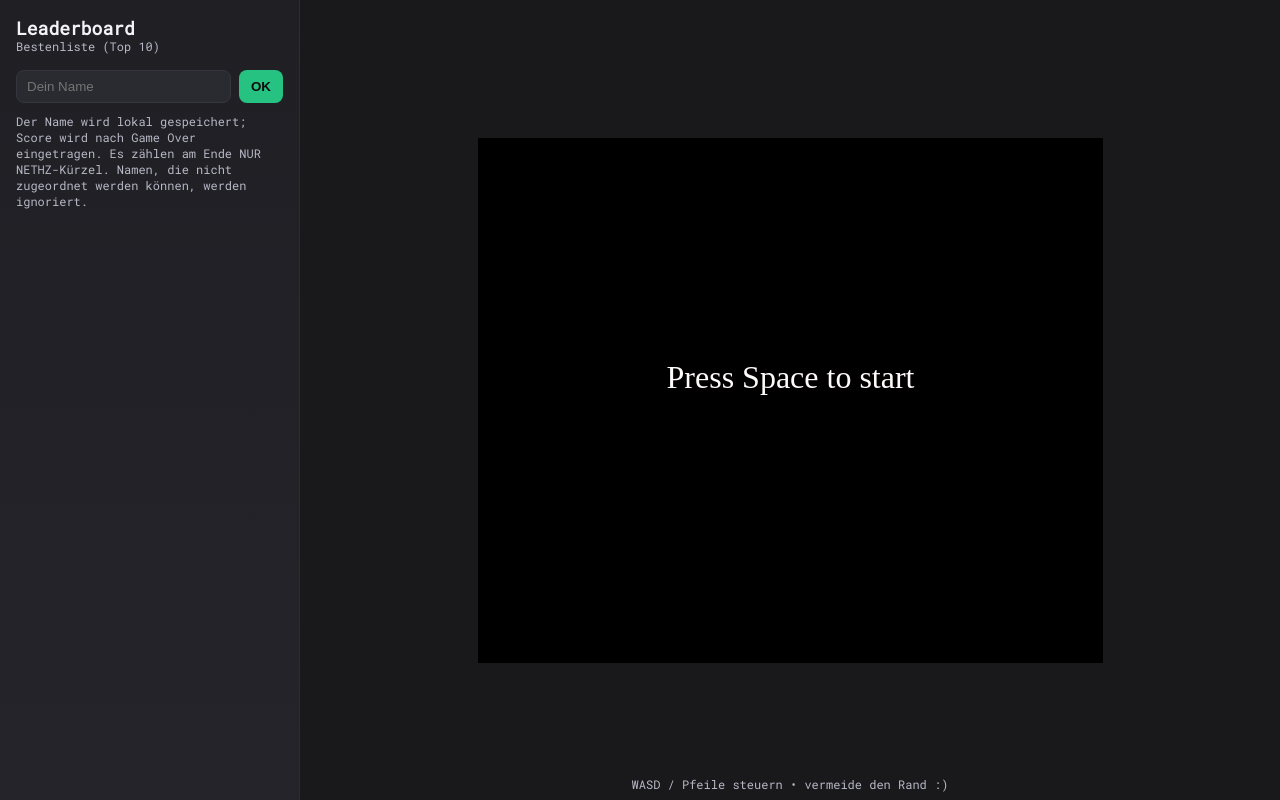
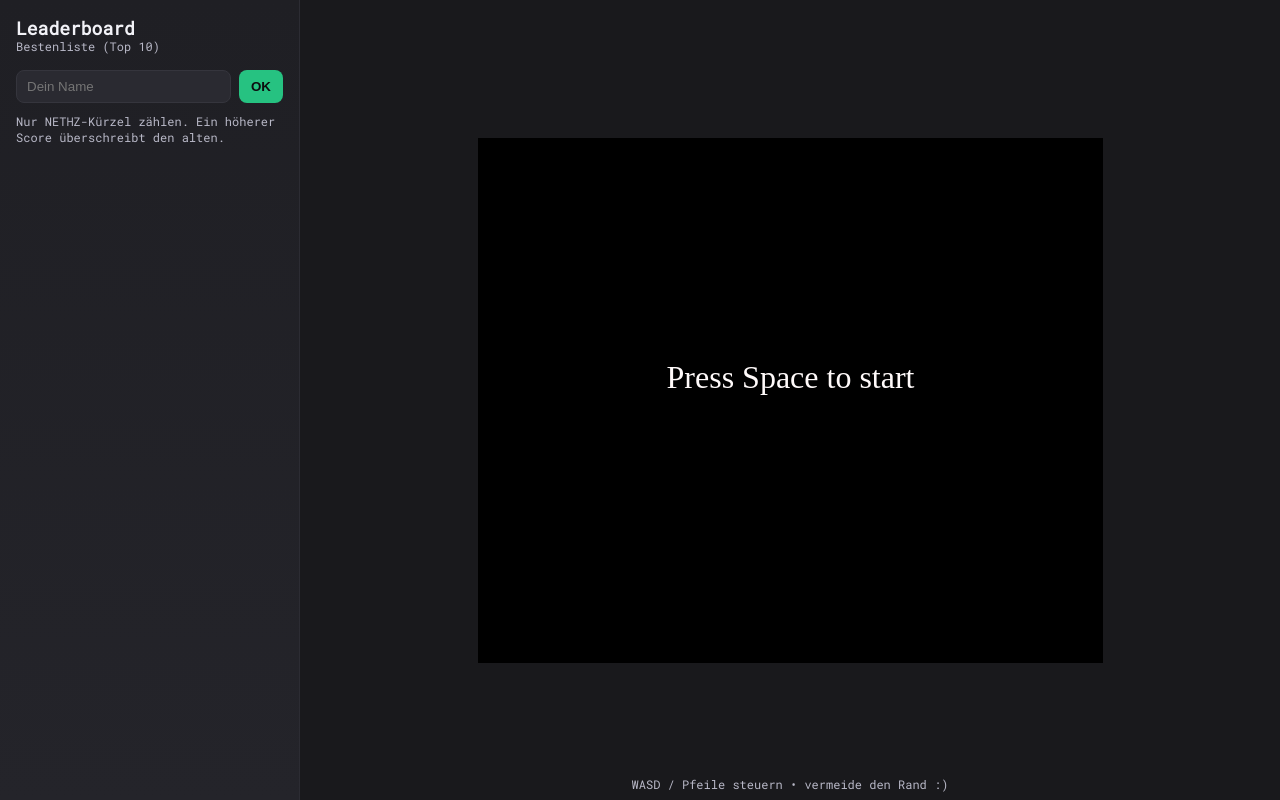
Before and after one commit to HenrikPaetzold/HenrikPaetzold.github.io, a plain HTML site: page snake/snake.html in a window 1280 px wide. Drawn offline with Linux system fonts and the light colour scheme; no server answers.

Commit message:
update snake - add nethz kürzel notice

```diff
--- a/snake/snake.html
+++ b/snake/snake.html
@@ -123,7 +123,7 @@
         <input id="playerName" type="text" placeholder="Dein Name" maxlength="24" />
         <button id="saveNameBtn">OK</button>
       </div>
-      <div class="sub">Der Name wird lokal gespeichert; Score wird nach Game Over eingetragen. Es zählen am Ende NUR NETHZ-Kürzel. Namen, die nicht zugeordnet werden können, werden ignoriert.</div>
+      <div class="sub">Nur NETHZ-Kürzel zählen. Ein höherer Score überschreibt den alten.</div>
 
       <ol id="scoreList" aria-live="polite"></ol>
     </aside>
```
